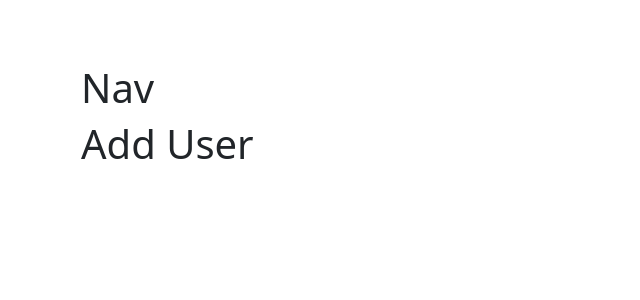
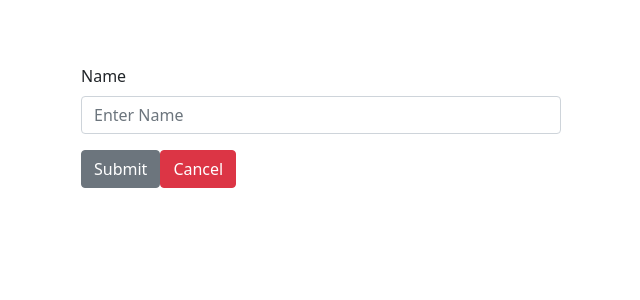
Before and after one commit to Ren33000/React--CRUD, a React (Create React App) app: page /add in a window 1280 px wide. Shown: the top 300 px of the page, without its empty margins (319-959 px from the left). Built offline with nearby package versions, Linux system fonts and the light colour scheme.

Commit message:
AddUser and EditUser component done

```diff
--- a/src/App.js
+++ b/src/App.js
@@ -11,7 +11,6 @@
   return (
     <div style={{maxWidth: "30rem", margin: "4rem auto "}}>
       <Router>
-        <h1>Nav</h1>
         <Switch>
           <Route exact path ="/" component= {Home} />
           <Route path ="/add" component= {AddUser} />
--- a/src/components/AddUser.js
+++ b/src/components/AddUser.js
@@ -1,10 +1,17 @@
 import React from 'react';
+import { Link } from 'react-router-dom';
+import { Form, FormGroup, Label, Input, Button} from 'reactstrap'
 
 const AddUser = () => {
     return (
-        <div>
-            <h1>Add User</h1>
-        </div>
+        <Form>
+            <FormGroup>
+                <Label> Name </Label>
+                <Input type="text" placeholder="Enter Name"></Input>
+            </FormGroup>
+            <Button type="submit">Submit</Button>
+            <Link to="/" className="btn btn-danger ml-2">Cancel</Link>
+        </Form>
     );
 };
 
--- a/src/components/EditUser.js
+++ b/src/components/EditUser.js
@@ -1,10 +1,17 @@
 import React from 'react';
+import { Link } from 'react-router-dom';
+import { Form, FormGroup, Label, Input, Button} from 'reactstrap'
 
 const EditUser = () => {
     return (
-        <div>
-            <h1>Edit User</h1>
-        </div>
+        <Form>
+            <FormGroup>
+                <Label> Name </Label>
+                <Input type="text" placeholder="Enter Name"></Input>
+            </FormGroup>
+            <Button type="submit">Edit Name</Button>
+            <Link to="/" className="btn btn-danger ml-2">Cancel</Link>
+        </Form>
     );
 };
 
```
